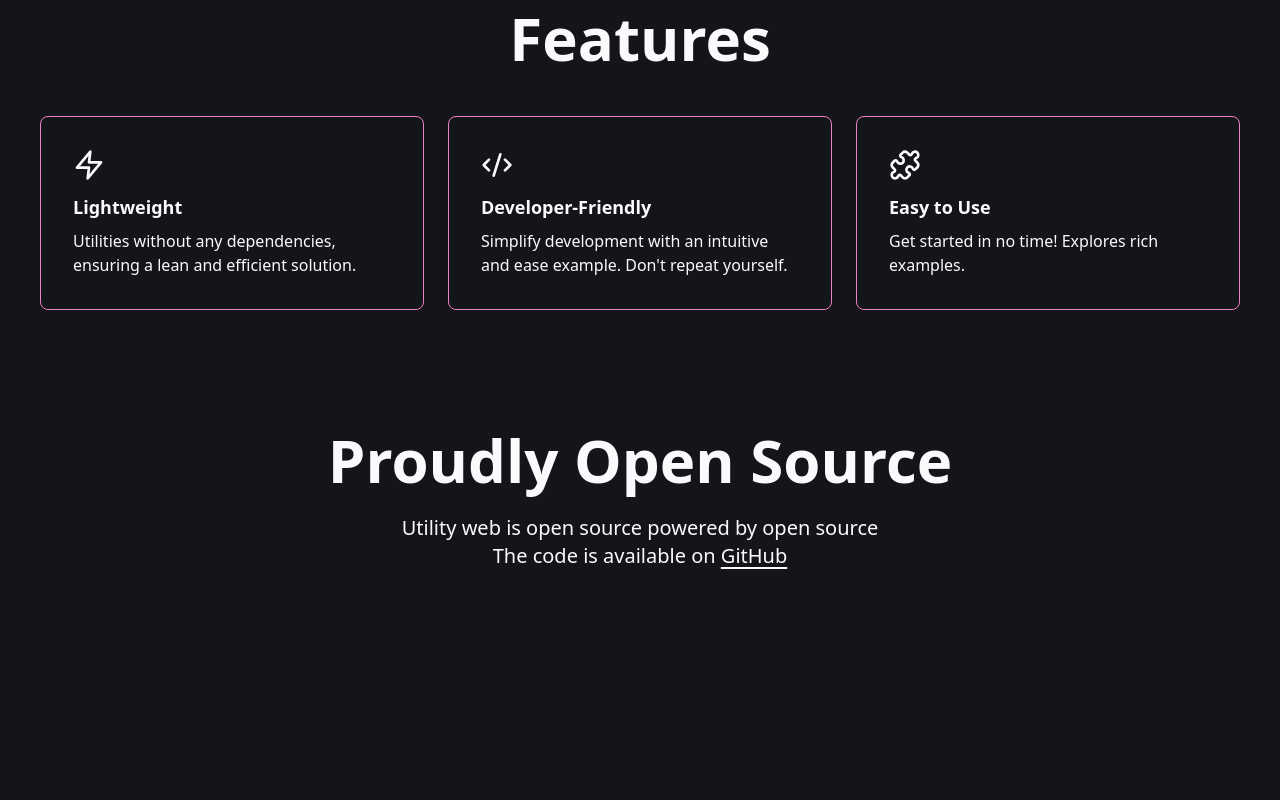
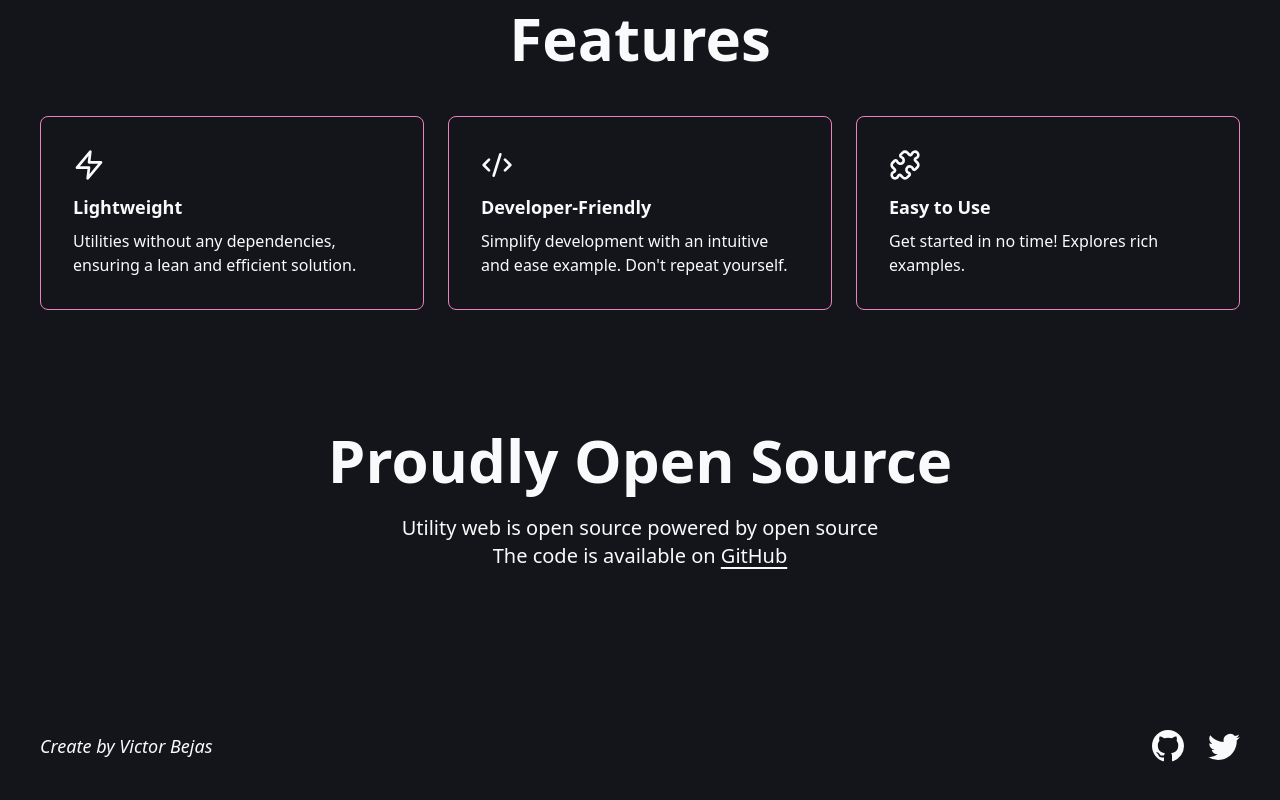
Before and after one commit to vab1997/midutility, a Next.js app: page / in a window 1280 px wide. Shown: the part 616-1416 px from the top of the page. Before the commit the page ends 1226 px from the top, so only its background shows below. Built offline with nearby package versions, Linux system fonts and the light colour scheme.

Commit message:
add footer main page

```diff
--- a/src/app/page.tsx
+++ b/src/app/page.tsx
@@ -1,9 +1,11 @@
 import Link from 'next/link'
 import { SelectUtility } from '@/components/SelectCreateUtility'
 import { Feature } from '@/components/Feature'
+import { Footer } from '@/components/Footer'
 
 export default function Home () {
   return (
+    <>
       <main className='flex flex-col items-center justify-center h-full w-full'>
         <section className='flex items-center gap-8 py-24 px-10 max-w-7xl w-full'>
           <div className='flex flex-col items-center justify-center gap-10 w-full'>
@@ -44,5 +46,7 @@ export default function Home () {
           </div>
         </section>
       </main>
+      <Footer />
+    </>
   )
 }
```
Lines whose indentation alone changed are shown as unchanged.
